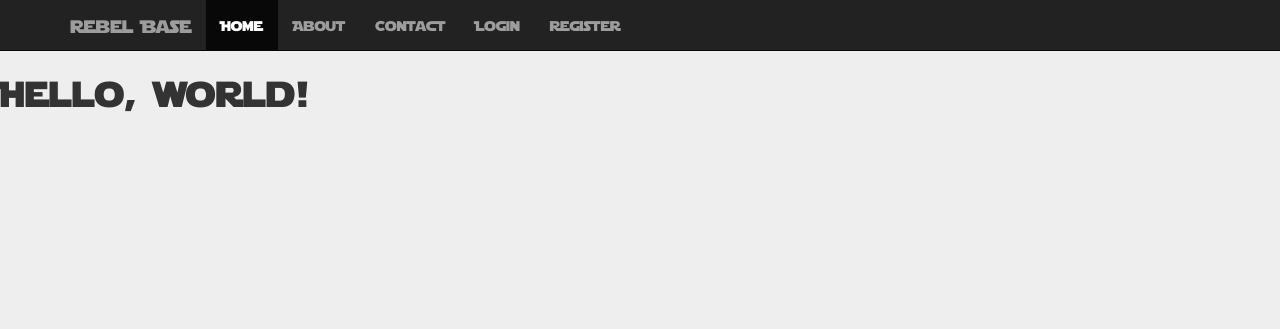
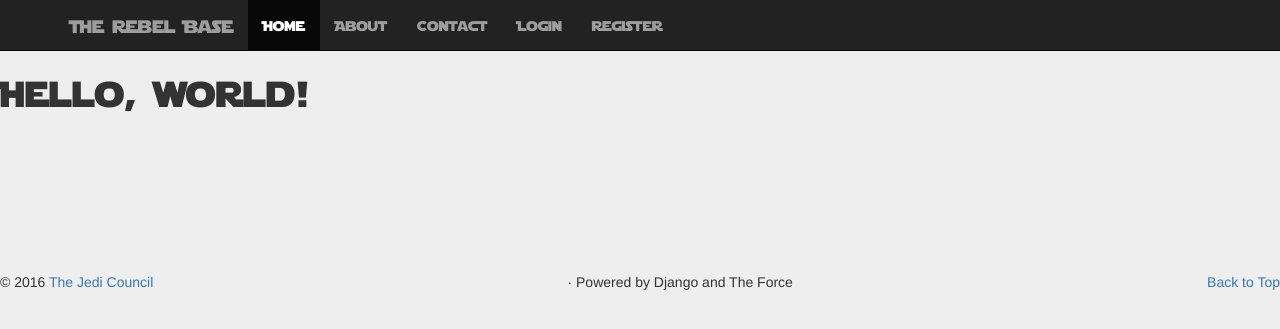
Before and after one commit to jerod-estapa/rebel_base, a Django app: page / in a window 1280 px wide. Shown: the top 329 px of the page. Run offline with Django 3.2, Linux system fonts and the light colour scheme; some libraries are stand-ins or nearby versions.

Commit message:
Changes to base.html

```diff
--- a/django_ecomm/templates/base.html
+++ b/django_ecomm/templates/base.html
@@ -7,7 +7,7 @@
 	<meta http-equiv="X-UA-Compatible" content="IE=edge">
 	<meta name="viewport" content="width=device-width, initial-scale=1">
 	<!-- The above 3 meta tags *must* come first in the head; any other head content must come *after* these tags -->
-    <title>Rebel Base</title>
+	<title>The Rebel Base</title>
 
 	<!-- Bootstrap -->
 	<link href="{% static "css/bootstrap.min.css" %}" rel="stylesheet">
@@ -32,7 +32,7 @@
 			<span class="icon-bar"></span>
 			<span class="icon-bar"></span>
 		  </button>
-          <a class="navbar-brand" href="#">Rebel Base</a>
+		  <a class="navbar-brand" href="#">The Rebel Base</a>
 		</header>
 		<div class="navbar-collapse collapse">
 		  <ul class="nav navbar-nav">
@@ -53,6 +53,14 @@
 
 	<h1>Hello, world!</h1>
 
+	<hr class="featurette-divider">
+
+	<footer>
+		<p class="pull-right"><a href="/#">Back to Top</a></p>
+		<p class="pull-left">&copy; 2016 <a href="http://www.jerodestapa.com">The Jedi Council</a></p>
+		<p class="text-center"> &middot; Powered by Django and The Force</p>
+	</footer>
+
 	<script src ="https://js.stripe.com/v2/" type ="text/javascript"></script>
 	<script type="text/javascript">
 	//<![CDATA[
```
Lines whose indentation alone changed are shown as unchanged.
